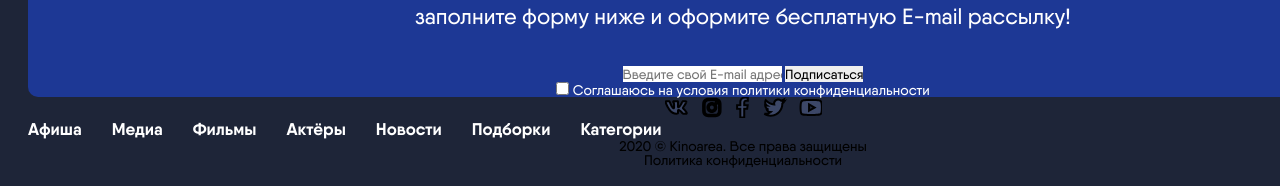
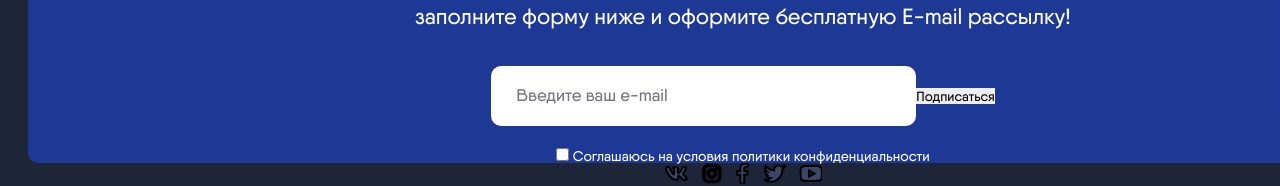
Before and after one commit to PavelLatmentsev/Online-Cinema, a React (Vite) app in the folder client/: page / in a window 1280 px wide. Shown: the part 901-1087 px from the top of the page. Built offline with nearby package versions, Linux system fonts and the light colour scheme.

Commit message:
add TextField component

```diff
--- a/client/src/app/components/common/footer/footerSubscribe/footerSubscribe.module.scss
+++ b/client/src/app/components/common/footer/footerSubscribe/footerSubscribe.module.scss
@@ -7,7 +7,7 @@
     background: rgba(29, 58, 160, 0.9);
     font-family: Qanelas;
     font-style: normal;
-    color: var(--primary-text-color);
+    color: var(--primary-first-color);
     &__logo {
       margin-top: 76px;
       margin-bottom: 53px;
@@ -25,5 +25,8 @@
         margin-bottom: 34px;
         max-width: 704px;
     }
+    &__email {
+        margin-bottom: 22px;
+    }
   }
 }
--- a/client/src/app/components/common/footer/footerSubscribe/footerSubscribe.tsx
+++ b/client/src/app/components/common/footer/footerSubscribe/footerSubscribe.tsx
@@ -1,5 +1,20 @@
+import { useForm, SubmitHandler, SubmitErrorHandler,FormProvider} from "react-hook-form";
+import TextField from "../../form/textField/textField";
 import styles from "./footerSubscribe.module.scss";
 const FooterSubscribe = (): JSX.Element => {
+  interface ISub  {
+    subscribe: string;
+  }
+    const methods = useForm<ISub>();
+
+  const submitForm: SubmitHandler<ISub> = (data) => {
+    console.log(data);
+    methods.reset();
+  };
+  const errorsForm: SubmitErrorHandler<ISub> = (data) => {
+    console.log(data);
+
+  };
   return (
     <div className={styles.footer__subscribe}>
       <div className={styles.footer__subscribe__logo}>
@@ -13,8 +28,17 @@ const FooterSubscribe = (): JSX.Element => {
         форму ниже и оформите бесплатную E-mail рассылку!
       </p>
       <div className={styles.footer__subscribe__email}>
-        <input type="text" placeholder="Введите свой E-mail адрес" />{" "}
-        <button>Подписаться</button>
+        <FormProvider {...methods}>
+        <form action="" onSubmit={methods.handleSubmit(submitForm, errorsForm)}>
+          <TextField
+            placeholder="Введите ваш e-mail"
+            name="subscribe"
+            type="text"
+          />
+          <button>Подписаться</button>
+        </form>
+        </FormProvider>
+        {/* <span>{errors.name}</span> */}
       </div>
       <div>
         <input type="checkbox" />{" "}
--- /dev/null
+++ b/client/src/app/components/common/form/textField/textField.module.scss
@@ -0,0 +1,21 @@
+.textField {
+  width: 425px;
+  border-radius: 10px;
+  background: car(--primary-first-color);
+  padding-top: 22px;
+  padding-bottom: 22px;
+  padding-left: 25px;
+}
+
+.textField::placeholder {
+  color: rgba(21, 26, 38, 0.6);
+  font-family: Qanelas;
+  font-size: 17px;
+  font-style: normal;
+  font-weight: 400;
+  line-height: 166.5%;
+  opacity: 1; transition: opacity 0.3s ease;
+}
+.textField:focus::placeholder {
+    opacity: 0; transition: opacity 0.5s ease;
+}
--- /dev/null
+++ b/client/src/app/components/common/form/textField/textField.tsx
@@ -0,0 +1,22 @@
+import {  useFormContext} from "react-hook-form";
+import styles from "./textField.module.scss";
+import { FC } from "react";
+interface ISubscribe {
+  name: string,
+  placeholder:string,
+  type: string
+}
+
+const TextField: FC<ISubscribe> = ({name, placeholder, type, } ) => {
+  const { register, formState: { errors } } = useFormContext();
+  console.log(errors)
+  return (
+    <>
+       <input {...register(`${name}`, {required: "Поле обязательно для заполнения"})} type={type} className={styles.textField} placeholder={placeholder} />
+       {/* <div>{errors.}</div> */}
+    </>
+
+  );
+};
+
+export default TextField;
--- a/client/src/index.css
+++ b/client/src/index.css
@@ -3,7 +3,7 @@
 :root {
   font-family: Qanelas, sans-serif;
   --background: #1E2538;
-  --primary-text-color: #FFF;
+  --primary-first-color: #FFF;
 }
 
 body {
```
